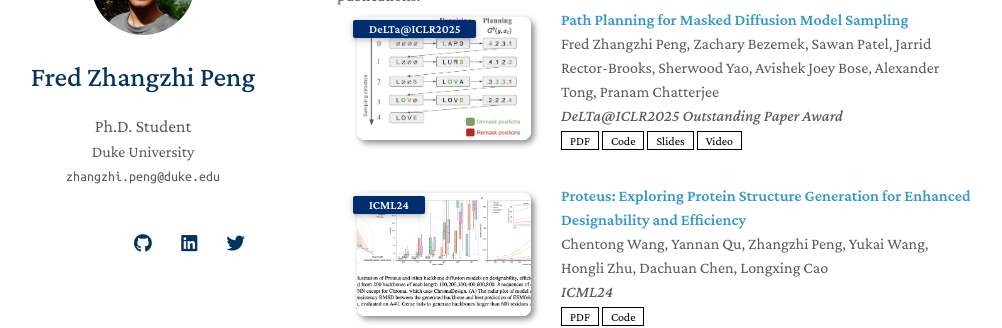
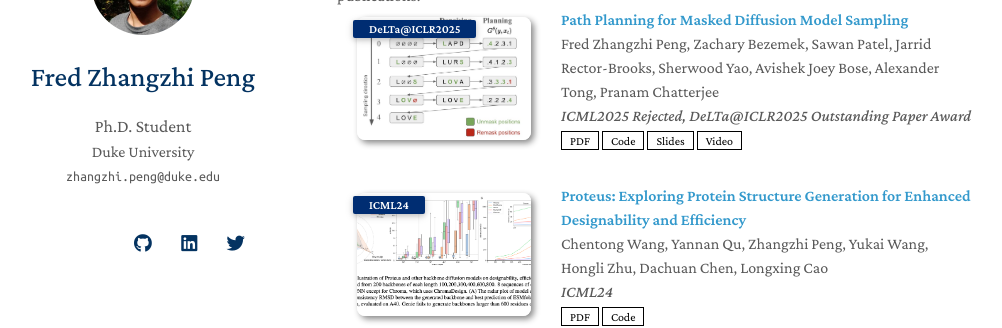
Before and after one commit to pengzhangzhi/home, a Jekyll site: the page built from index.md, in a window 1280 px wide and 900 px high, scrolled down 659 px. Shown: the part 153-481 px from the top of the window, without its empty margins (133-1135 px from the left). Built offline with Jekyll 4.4.1, drawn with Linux system fonts in a browser that asks for light colours; nearby versions of some CDN libraries; a style sheet for code colours, icons or effects is not loaded; our own code applies the rules of GitHub Pages for plain Markdown files.

Commit message:
Update publications.yml

```diff
--- a/_data/publications.yml
+++ b/_data/publications.yml
@@ -3,7 +3,7 @@ main:
   - title: "Path Planning for Masked Diffusion Model Sampling"
     authors: Fred Zhangzhi Peng, Zachary Bezemek, Sawan Patel, Jarrid Rector-Brooks, Sherwood Yao, Avishek Joey Bose, Alexander Tong, Pranam Chatterjee
     conference_short: DeLTa@ICLR2025
-    conference: DeLTa@ICLR2025 Outstanding Paper Award
+    conference: ICML2025 Rejected, DeLTa@ICLR2025 Outstanding Paper Award
     pdf: https://arxiv.org/abs/2502.03540
     code: https://github.com/pengzhangzhi/Path-Planning
     image: ./assets/img/p2.jpg
```
